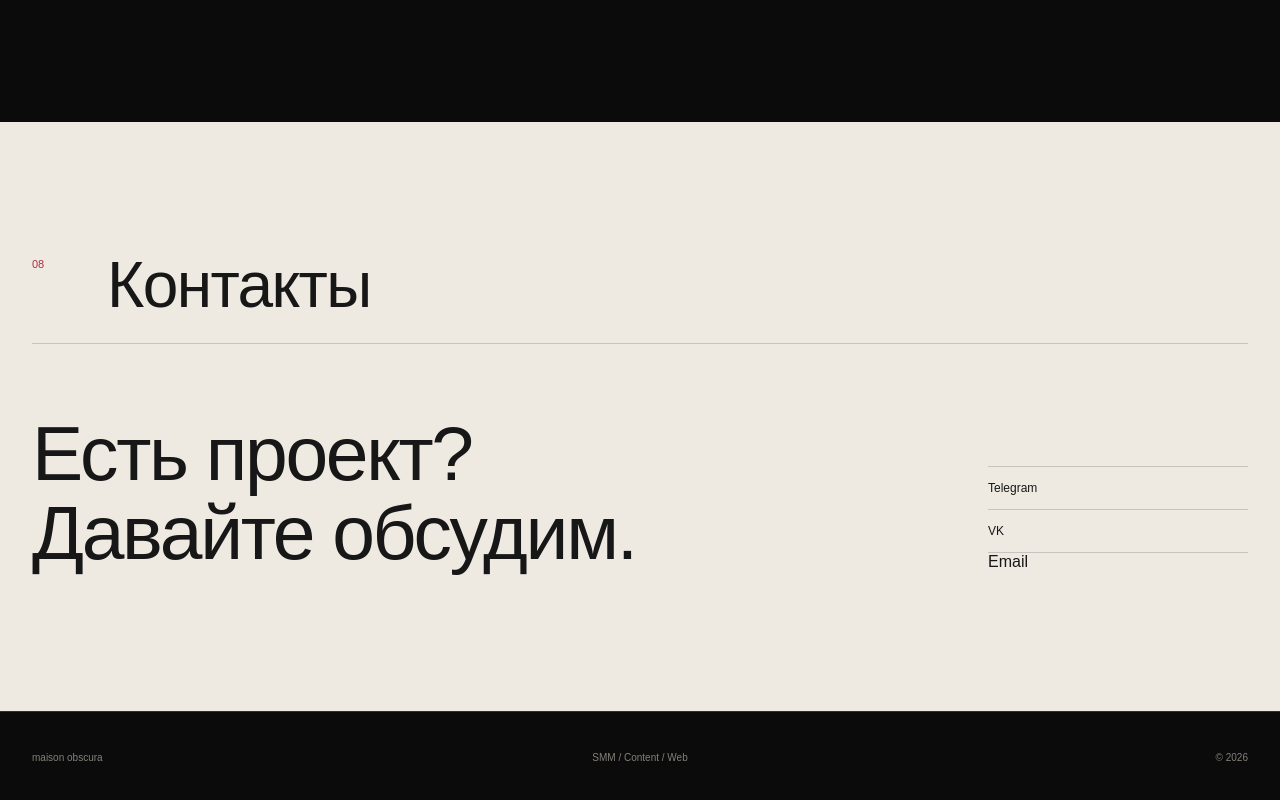
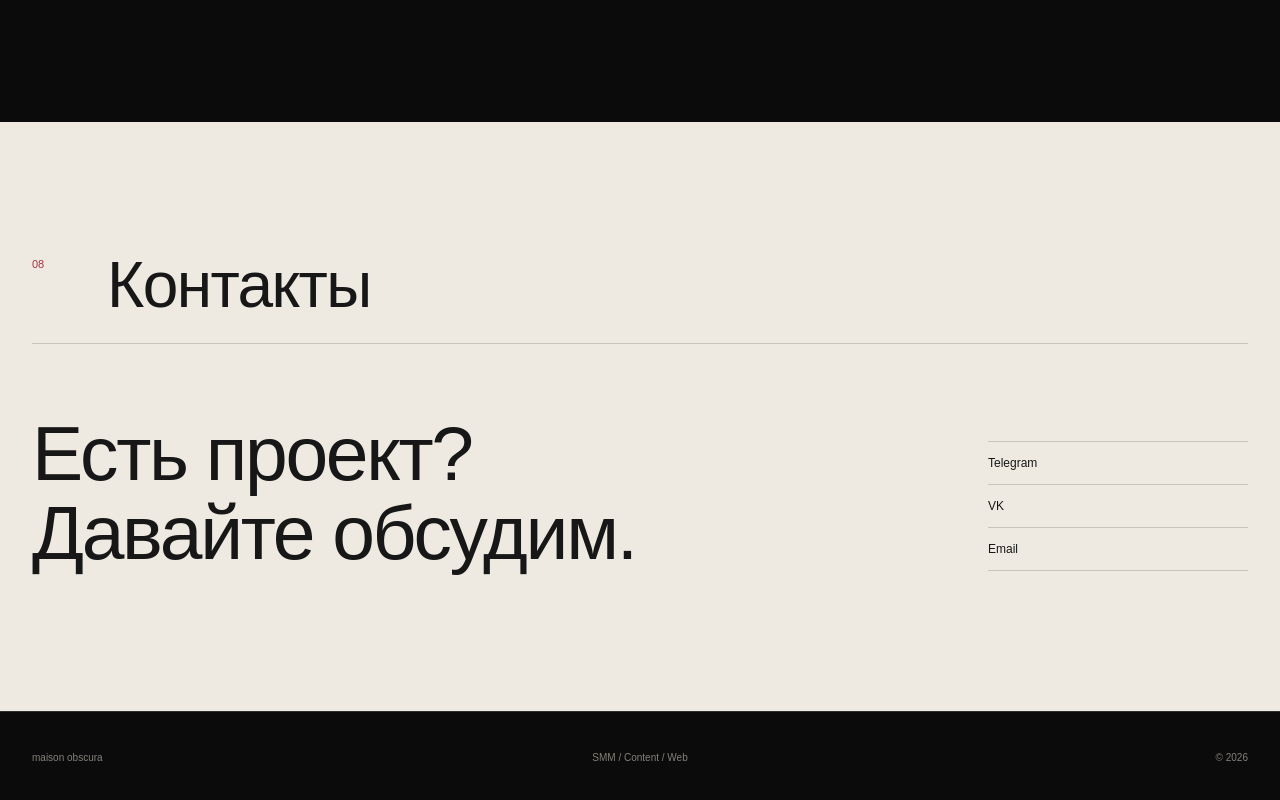
Before and after one commit to maisonobscura/maison-obscura, a React (Vite) app: page / in a window 1280 px wide. Shown: the part 6640-7440 px from the top of the page. Built offline with nearby package versions, Linux system fonts and the light colour scheme.

Commit message:
fixed mail 2.0

```diff
--- a/src/components/Contacts.jsx
+++ b/src/components/Contacts.jsx
@@ -62,15 +62,19 @@ function Contacts() {
             VK
           </a>
 
-          <button
-            type="button"
-            className={`contacts__link contacts__link--button ${
-              copied ? "contacts__link--copied" : ""
-            }`}
-            onClick={copyEmail}
-          >
-            {copied ? "Скопировано ✓" : "Email"}
-          </button>
+          <a
+              href={`mailto:${email}`}
+              className={`contacts__link ${
+                copied ? "contacts__link--copied" : ""
+              }`}
+              onClick={(event) => {
+                event.preventDefault()
+                copyEmail()
+              }}
+            >
+              {copied ? "Скопировано ✓" : "Email"}
+            </a>
+
 
         </div>
 
--- a/src/index.css
+++ b/src/index.css
@@ -1513,24 +1513,6 @@ button {
     color: var(--accent);
 }
 
-.contacts__link--button {
-    appearance: none;
-    -webkit-appearance: none;
-    display: block;
-    width: auto;
-    height: auto;
-    border: 0;
-    margin: 0;
-    padding: 0;
-    background-color: transparent;
-    color: inherit;
-    font: inherit;
-    font-size: inherit;
-    line-height: inherit;
-    text-align: left;
-    cursor: pointer;
-}
-
 .contacts__link--copied {
   color: var(--accent-light);
 }
```
